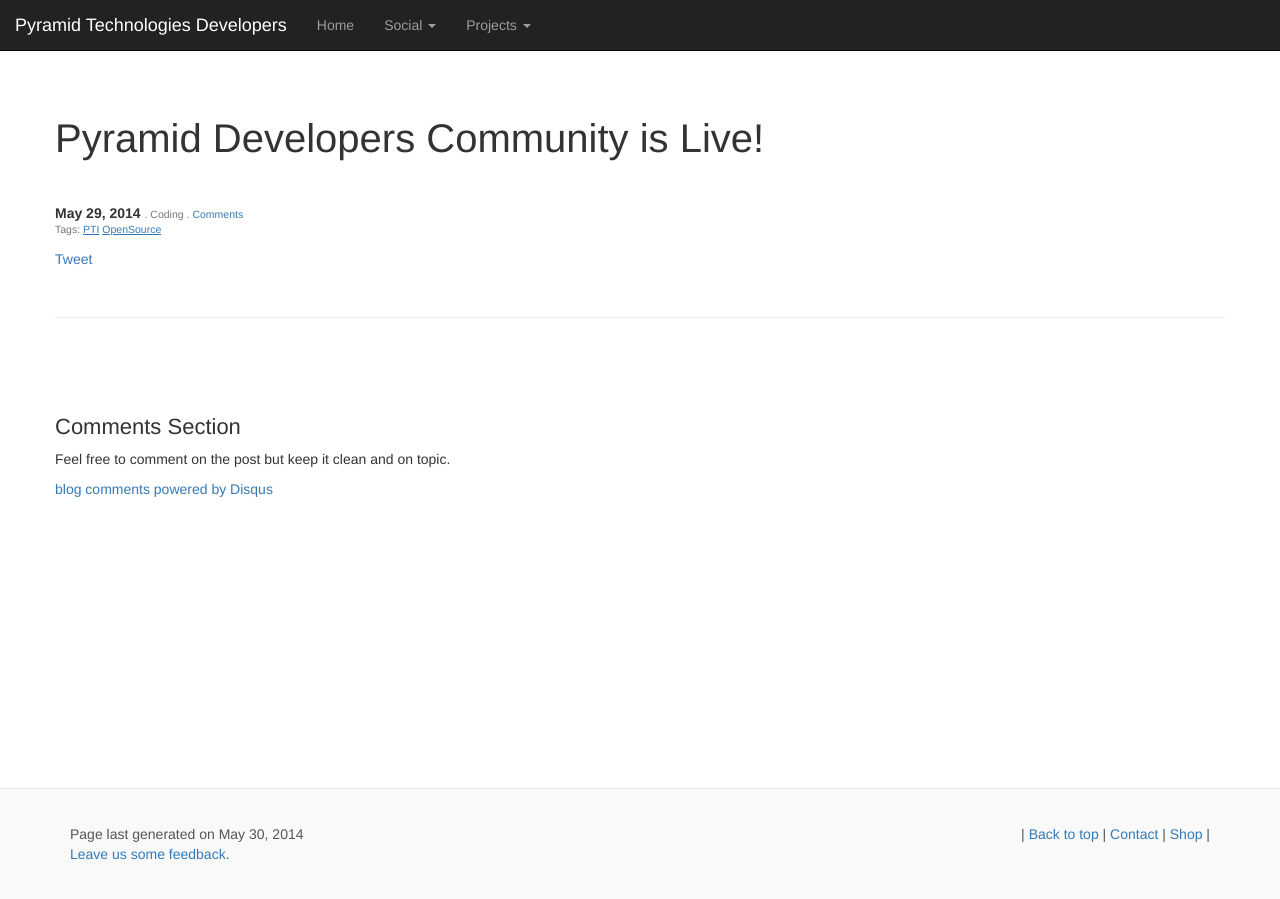
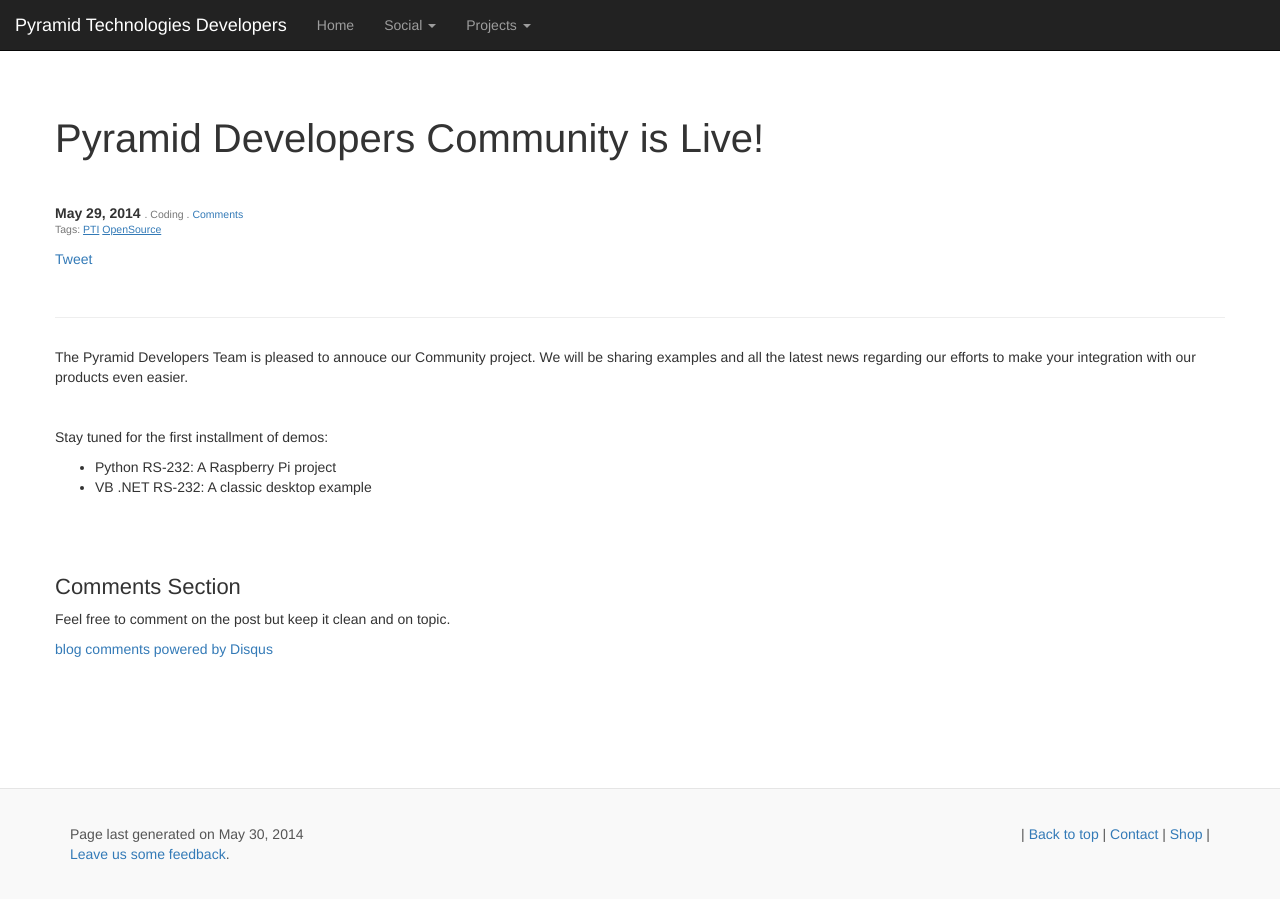
Before and after one commit to PyramidTechnologies/pyramidtechnologies.github.io, a Jekyll site: the page built from _posts/2014-05-29-Developers-Community-is-live.md, in a window 1280 px wide. Built offline with Jekyll 4.4.1, drawn with Linux system fonts in a browser that asks for light colours; nearby versions of some CDN libraries; Markdown is read by kramdown in place of the engine named in the settings; comment, search, counter and statistics services are not loaded; a style sheet for code colours, icons or effects is not loaded.

Commit message:
rename blog post to omit spaces add content to blog post

```diff
--- a/_posts/2014-05-29-Developers Community is now live.md
+++ b/_posts/2014-05-29-Developers-Community-is-live.md
@@ -11,9 +11,16 @@ summary: Pyramid Technologies has launched its developer community
 image: logo_header.jpg
 ---
 
+<!-- Content -->
 <div class="row">
 	<div class="span9 columns">
-
+	  <p>The Pyramid Developers Team is pleased to annouce our Community project. We will be sharing examples and all the latest news regarding our efforts to make your integration with our products even easier.</p>
+		<p>&nbsp;</p>
+		<p>Stay tuned for the first installment of demos:</p>
+		<ul>
+		<li>Python RS-232: A Raspberry Pi project</li>
+		<li>VB .NET RS-232: A classic desktop example</li>
+		</ul>
 	</div>
 </div>
 
```
